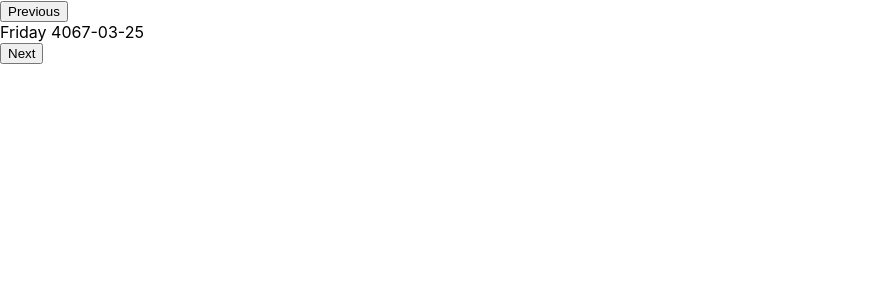
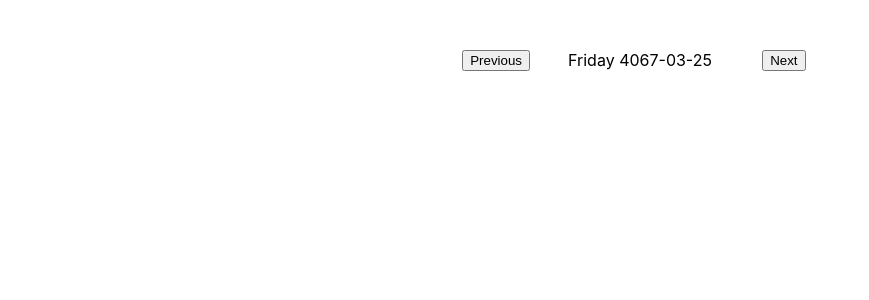
Before and after one commit to Void-Concept/voidconcept.com, a React (Create React App) app in the folder frontend/: page /dnd/calendar in a window 1280 px wide. Shown: the top 300 px of the page, without its empty margins (0-869 px from the left). Built offline with nearby package versions, Linux system fonts and the light colour scheme.

Commit message:
Added a bit of temporary styling

```diff
--- a/frontend/src/dnd/calendar/Calendar.tsx
+++ b/frontend/src/dnd/calendar/Calendar.tsx
@@ -2,6 +2,7 @@ import React, { useMemo, useState, useEffect } from 'react';
 import { CalendarDisplay } from './CalendarDisplay';
 import { CalendarDao } from './CalendarDao';
 import { CalendarDate, getDateAtOffset } from './util';
+import "./calendar.css"
 
 interface CalendarProps {
     calendarDao: CalendarDao
@@ -31,7 +32,8 @@ export const Calendar = ({ calendarDao }: CalendarProps) => {
     }
 
     return (
-        <>
+        <div className="dnd-calendar-container">
+            <div className="dnd-calendar-button-display">
                 <button onClick={previousDate}>Previous</button>
                 <CalendarDisplay
                     year={date.year}
@@ -39,6 +41,7 @@ export const Calendar = ({ calendarDao }: CalendarProps) => {
                     day={date.day}
                 />
                 <button onClick={nextDate}>Next</button>
-        </>
+            </div>
+        </div>
     );
 }
--- /dev/null
+++ b/frontend/src/dnd/calendar/calendar.css
@@ -0,0 +1,14 @@
+.dnd-calendar-button-display {
+    display: grid;
+    grid-template-columns: 1fr 1fr 1fr;
+    grid-template-rows: auto;
+    justify-items: center;
+}
+
+.dnd-calendar-container {
+    padding-top: 50px;
+    display: grid;
+    grid-template-columns: 1fr;
+    grid-template-rows: auto;
+    justify-items: center;
+}
```
Lines whose indentation alone changed are shown as unchanged.
